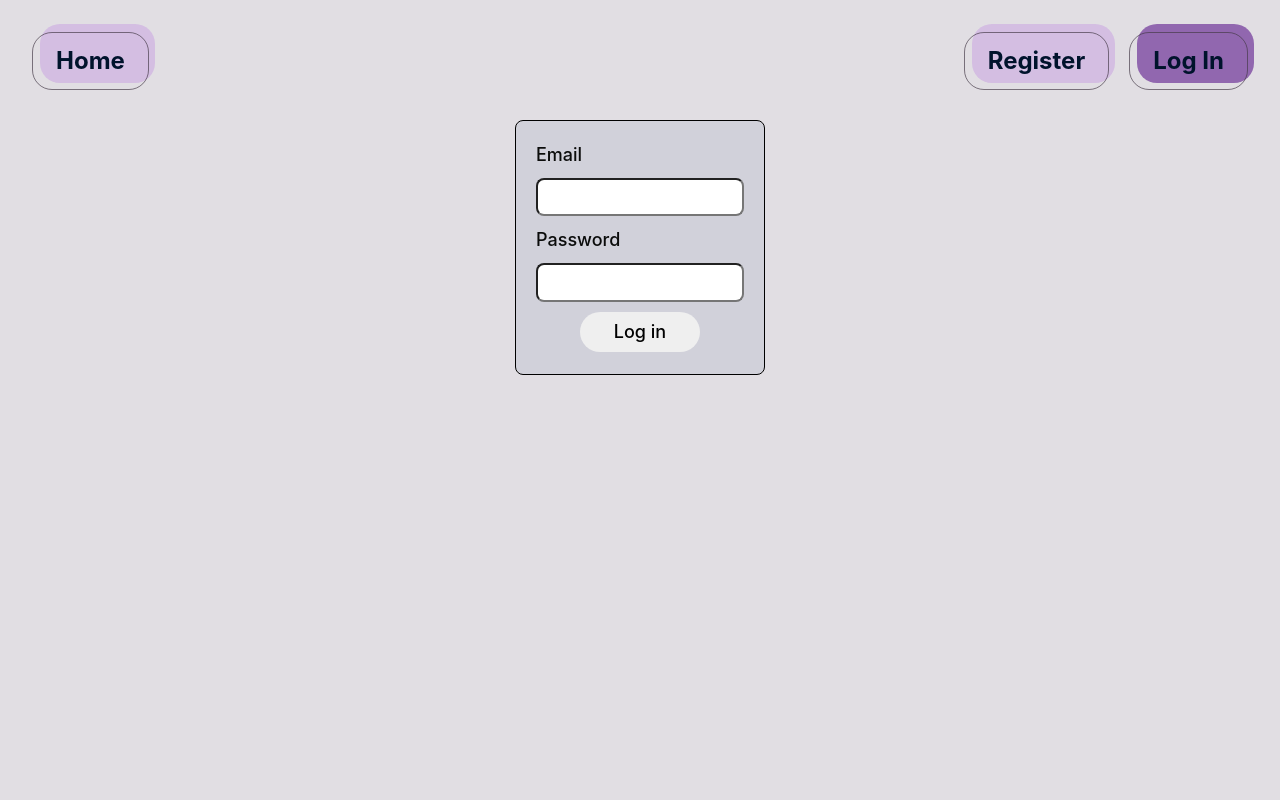
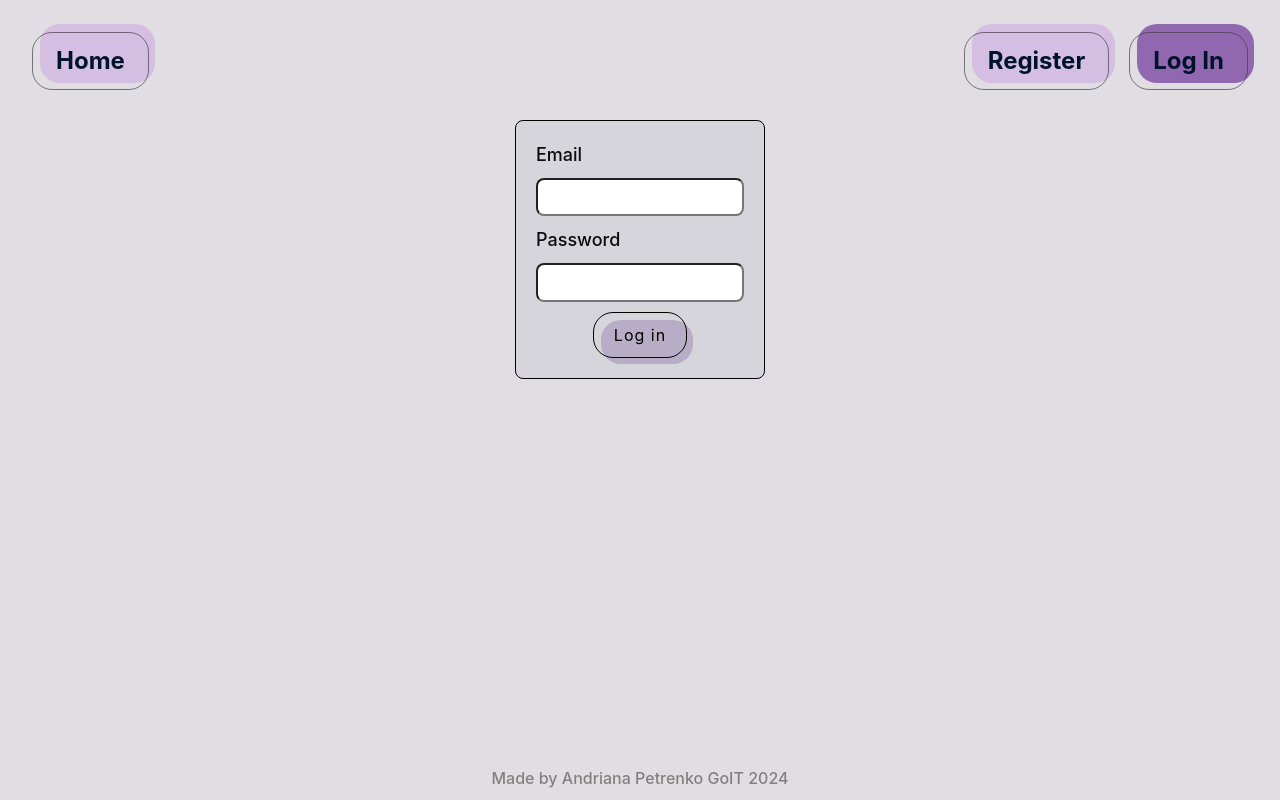
Before and after one commit to Andriana-Petrenko/goit-react-hw-08, a React (Vite) app: page /login in a window 1280 px wide. Built offline with nearby package versions, Linux system fonts and the light colour scheme.

Commit message:
add footer

```diff
--- /dev/null
+++ b/src/components/Footer/Footer.jsx
@@ -0,0 +1,11 @@
+import css from './Footer.module.css'
+
+const Footer = () => {
+  return (
+    <footer className={css.footer}>
+          Made by Andriana Petrenko GoIT 2024
+        </footer>
+  )
+}
+
+export default Footer
--- /dev/null
+++ b/src/components/Footer/Footer.module.css
@@ -0,0 +1,11 @@
+.footer {
+    border-radius: 0 0 8px 8px;
+    z-index: 0;
+    position: fixed;
+    left: 0;
+    bottom: 0;
+    width: 100vw;
+    color:gray;
+    padding-bottom: 10px;
+
+}
--- a/src/components/Layout/Layout.jsx
+++ b/src/components/Layout/Layout.jsx
@@ -1,6 +1,7 @@
 import { Suspense } from 'react'
 import AppBar from '../AppBar/AppBar'
 import Loader from '../Loader/Loader'
+import Footer from '../Footer/Footer'
 
 
 const Layout = ({ children }) => {
@@ -8,9 +9,11 @@ const Layout = ({ children }) => {
     <>
         <AppBar />
             <Suspense fallback={<Loader />}>
-               <main> {children} </main>
-            </Suspense>
-    </>
+          <main> {children} </main>
+        </Suspense>
+       <Footer />
+        </>
+
 
   )
 }
--- a/src/components/LoginForm/LoginForm.module.css
+++ b/src/components/LoginForm/LoginForm.module.css
@@ -8,7 +8,7 @@
     border-radius: 8px;
     padding: 20px;
     max-width: 250px;
-    background-color: rgba(206, 206, 216, 0.81);
+    background-color: rgba(206, 206, 216, 0.553);
     min-height: 255px;
     font-size: 18px;
 }
@@ -25,17 +25,34 @@
     font-size: 16px;
 }
 
+
 .add_button {
+    font-size: 16px;
+    letter-spacing: 1px;
+    padding: 13px 20px 13px;
+    outline: 0;
+    border: 1px solid black;
+    cursor: pointer;
+    position: relative;
+    background-color: rgba(0, 0, 0, 0);
+    border-radius: 20px;
     margin: 0 auto;
-    border: none;
-    border-radius: 20px;
-    font-weight: 500;
-    padding: 10px;
-    width: 120px;
 }
 
-.add_button:hover {
-    background-color: rgb(99, 99, 141);
-    transition: 250ms cubic-bezier(0.4, 0, 0.2, 1);
-    border: 1px solid black;
+.add_button:after {
+    content: "";
+    background-color: #54287e7e;
+    width: 100%;
+    z-index: -1;
+    position: absolute;
+    height: 100%;
+    top: 7px;
+    left: 7px;
+    transition: 0.2s;
+    border-radius: 20px;
 }
+
+.add_button:hover:after {
+    top: 0px;
+    left: 0px;
+}
--- a/src/components/RegistrationForm/RegistrationForm.module.css
+++ b/src/components/RegistrationForm/RegistrationForm.module.css
@@ -8,7 +8,7 @@
     border-radius: 8px;
     padding: 20px;
     max-width: 250px;
-    background-color: rgba(206, 206, 216, 0.81);
+    background-color: rgba(206, 206, 216, 0.452);
     font-size: 16px;
     min-height: 300px;
 }
@@ -26,16 +26,32 @@
 }
 
 .add_button {
+    font-size: 16px;
+    letter-spacing: 1px;
+    padding: 13px 20px 13px;
+    outline: 0;
+    border: 1px solid black;
+    cursor: pointer;
+    position: relative;
+    background-color: rgba(0, 0, 0, 0);
+    border-radius: 20px;
     margin: 0 auto;
-    border: none;
-    border-radius: 20px;
-    font-weight: 500;
-    padding: 10px;
-    width:120px;
 }
 
-.add_button:hover {
-    background-color: rgb(99, 99, 141);
-    transition: 250ms cubic-bezier(0.4, 0, 0.2, 1);
-    border: 1px solid black;
+.add_button:after {
+    content: "";
+    background-color: #54287e7e;
+    width: 100%;
+    z-index: -1;
+    position: absolute;
+    height: 100%;
+    top: 7px;
+    left: 7px;
+    transition: 0.2s;
+    border-radius: 20px;
 }
+
+.add_button:hover:after {
+    top: 0px;
+    left: 0px;
+}
--- a/src/pages/ContactsPage/ContactsPage.jsx
+++ b/src/pages/ContactsPage/ContactsPage.jsx
@@ -27,8 +27,8 @@ const ContactsPage = () => {
     <h1>Your contacts</h1>
     <ContactForm />
     <SearchBox />
-    {loading && !error && <Loader />}
-    <ContactList />
+    {loading && !error ?<Loader />:<ContactList />}
+
 
   </>
   )
```
